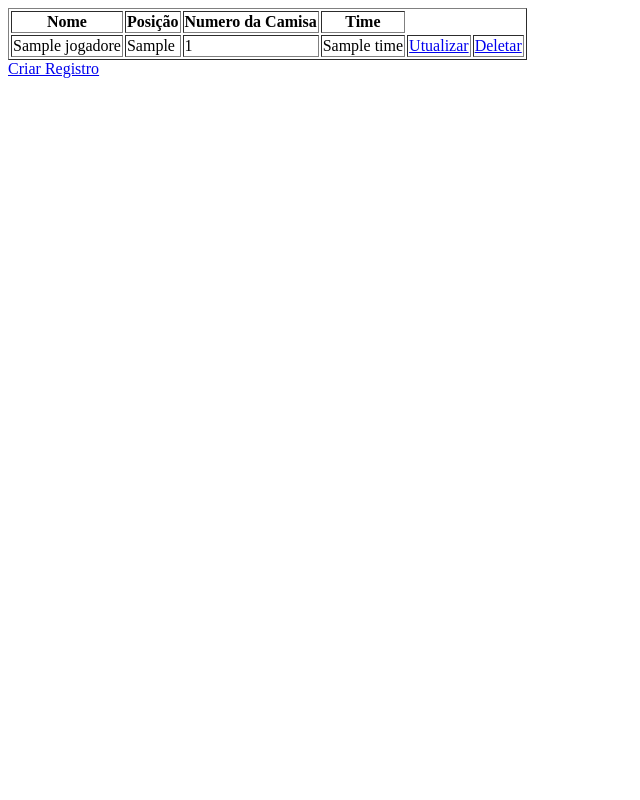
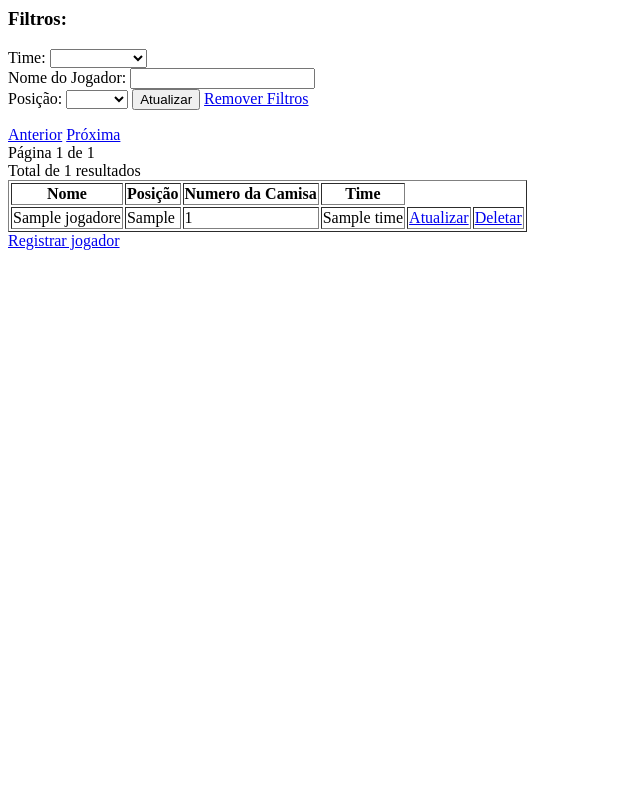
Before and after one commit to PedroFranzoi/CRUD_futebol_login, a PHP site: page /jogadores/read.php in a window 1280 px wide. Shown: the whole page, without its empty margins (0-640 px from the left). Run offline with PHP 8.4, Linux system fonts and the light colour scheme; tables that the repository leaves empty hold one stand-in row (values such as "Sample post").

Commit message:
ADD: paginacao e filtragem em jogadores (read)

```diff
--- a/public/jogadores/read.php
+++ b/public/jogadores/read.php
@@ -2,14 +2,120 @@
 
 include '../../config/db.php';
 
+function buildQueryString($exclude = []) {
+    $params = $_GET;
+    foreach ($exclude as $param) {
+        unset($params[$param]);
+    }
+    return http_build_query($params);
+}
 
-$sql = "SELECT * FROM jogadores";
+$sqlTimes = "SELECT id, nome FROM times WHERE 1=1";
+$resultTimes = $conn->query($sqlTimes);
 
-$sql = "SELECT jogadores.id AS id_jogador, times.nome AS nomeTime, jogadores.nome AS nome_jogador, posicao, numero_camisa FROM jogadores INNER JOIN times ON jogadores.time_id = times.id";
+$sql = "SELECT jogadores.id AS id_jogador, times.nome AS nomeTime, jogadores.nome AS nome_jogador, posicao, numero_camisa FROM jogadores INNER JOIN times ON jogadores.time_id = times.id WHERE 1=1";
+
+if (isset($_GET['nome_jogador']) && $_GET['nome_jogador'] != '') {
+    $nome_jogador = $_GET['nome_jogador'];
+    $sql .= " AND ( jogadores.nome = '$nome_jogador' )";
+}
+
+if (isset($_GET['id_time']) && $_GET['id_time'] != '') {
+    $idTime = $_GET['id_time'];
+    $sql .= " AND ( jogadores.time_id = $idTime )";
+}
+
+if (isset($_GET['posicao']) && $_GET['posicao'] != '') {
+    $posicao = $_GET['posicao'];
+    $sql .= " AND ( posicao = '$posicao' )";
+}
+
+$pagina = 0;
+$registroPorPagina = 10;
+$resultado = mysqli_query($conn, $sql);
+$num_linhas = mysqli_num_rows($resultado);
+$total_paginas = $num_linhas / $registroPorPagina;
+$total_paginas = ceil($total_paginas);
+
+if($resultado->num_rows > 0){
+if(isset($_GET['pagina'])){
+    $pagina = $_GET['pagina'];
+}
+if($pagina < 0){
+    $pagina = 0;
+}
+
+if($pagina >= $total_paginas){
+    $pagina = $total_paginas - 1;
+}
+
+$paginaAnterior = $pagina -1;
+$paginaPosterior = $pagina +1;
+
+$index = $pagina * $registroPorPagina;
+
+$sql .= " LIMIT $index, $registroPorPagina";
 
 $result = $conn->query($sql);
+}
+?>
 
-if($result->num_rows > 0){
+<html lang="pt-BR">
+<head>
+    <meta charset="UTF-8">
+    <meta name="viewport" content="width=device-width, initial-scale=1.0">
+    <title>Jogadores</title>
+</head>
+<body>
+    <form method="get">
+        <h3>Filtros:</h3>
+        <label>Time:</label>
+        <select name="id_time">
+            <option></option>
+            <?php foreach ($resultTimes as $time): ?>
+                <option value="<?= $time['id'] ?>" <?php if(isset($_GET['id_time'])){if($_GET['id_time'] == $time['id']){echo 'selected';}} ?>><?= $time['nome'] ?></option>
+            <?php endforeach; ?>
+        </select><br>
+        <label>Nome do Jogador:</label>
+        <input type="text" value="" name="nome_jogador" id="nome_jogador"><br>
+        <label for="posicao">Posição:</label>
+        <select name="posicao" name="posicao">
+            <option></option>
+            <option value="GOL">GOL</option>
+            <option value="ZAG">ZAG</option>
+            <option value="LE">LE</option>
+            <option value="LD">LD</option>
+            <option value="ALA-E">ALA-E</option>
+            <option value="ALA-D">ALA-D</option>
+            <option value="VOL">VOL</option>
+            <option value="MC">MC</option>
+            <option value="MEI">MEI</option>
+            <option value="MD">MD</option>
+            <option value="ME">ME</option>
+            <option value="SA">SA</option>
+            <option value="PD">PD</option>
+            <option value="PE">PE</option>
+            <option value="CA">CA</option>
+        </select>
+        <button type="submit">Atualizar</button>
+    <a href="read.php">Remover Filtros</a>
+</form>
+
+<?php
+
+
+
+if($resultado->num_rows > 0){
+    $paginaExibida = $pagina + 1;
+    $queryBase = buildQueryString(['pagina']);
+
+$paginaAnteriorLink = "?$queryBase&pagina=$paginaAnterior";
+$paginaPosteriorLink = "?$queryBase&pagina=$paginaPosterior";
+
+echo "<a href='$paginaAnteriorLink'>Anterior</a> ";
+echo "<a href='$paginaPosteriorLink'>Próxima</a>";
+echo "<br> Página $paginaExibida de $total_paginas";
+echo "<br> Total de $num_linhas resultados";
 
     echo "<table border = '1'>
         <tr>
@@ -19,7 +125,6 @@ if($result->num_rows > 0){
             <th> Time </th>
         </tr>
     ";
-
     while($row = $result->fetch_assoc()){
 
         echo "<tr>
@@ -28,7 +133,7 @@ if($result->num_rows > 0){
                 <td> {$row['numero_camisa']} </td>
                 <td> {$row['nomeTime']} </td>
                 <td>
-                    <a href='update.php?id={$row['id_jogador']}'>Utualizar</a>
+                    <a href='update.php?id={$row['id_jogador']}'>Atualizar</a>
                 </td>
                 <td>
                     <a href='delete.php?id={$row['id_jogador']}'>Deletar</a>
@@ -37,12 +142,13 @@ if($result->num_rows > 0){
         ";
     }
     echo "</table>";
-    echo "<a href='create.php'>Criar Registro</a>";
 }else{
-    echo "Nenhum Jogador Registrado.";
-    echo "<a href='create.php'>Criar Registro</a>";
+    echo "Nenhum jogador encontrado.";
 }
+echo "<a href='create.php'>Registrar jogador</a>";
 
 $conn -> close();
 
 ?>
+</body>
+</html>
```
